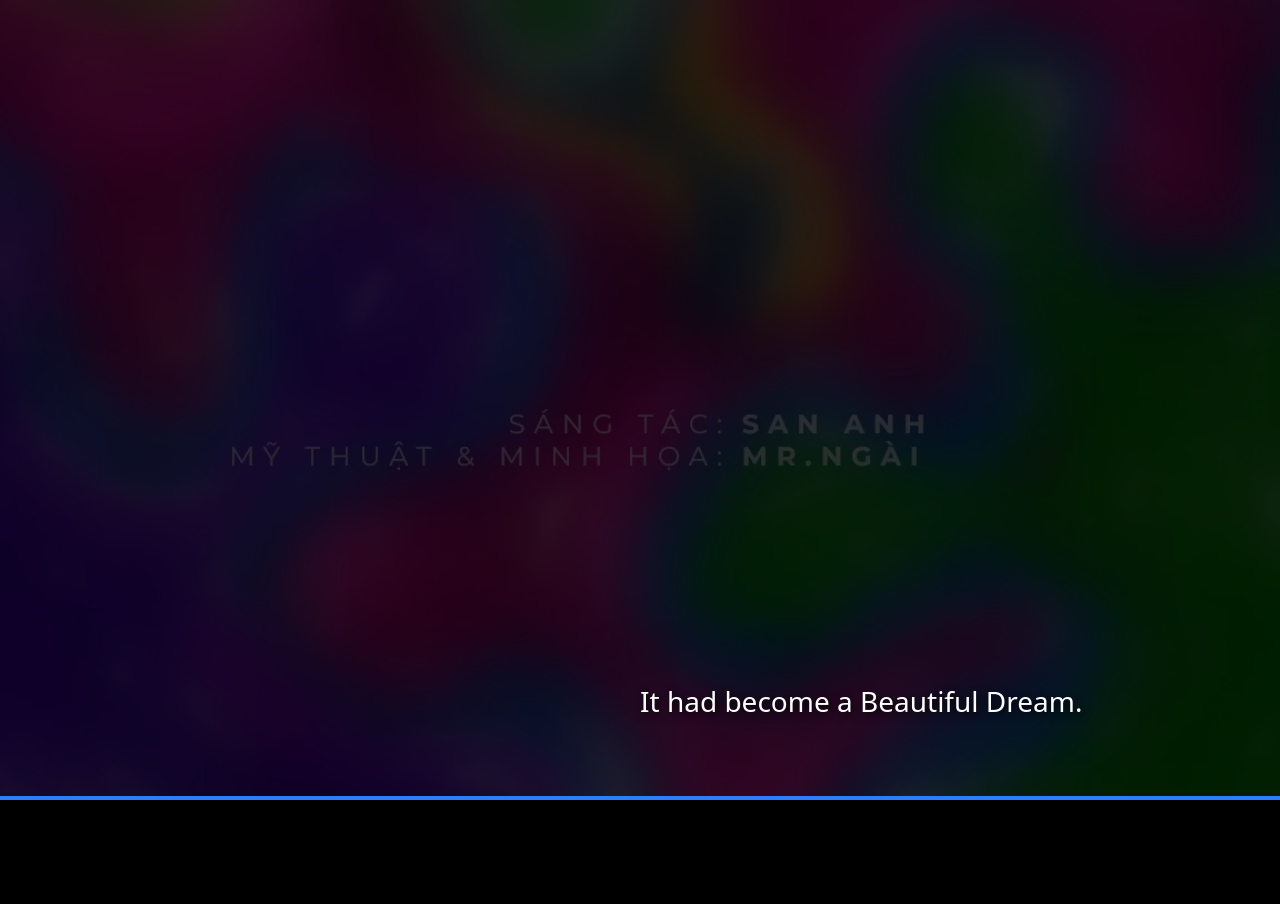
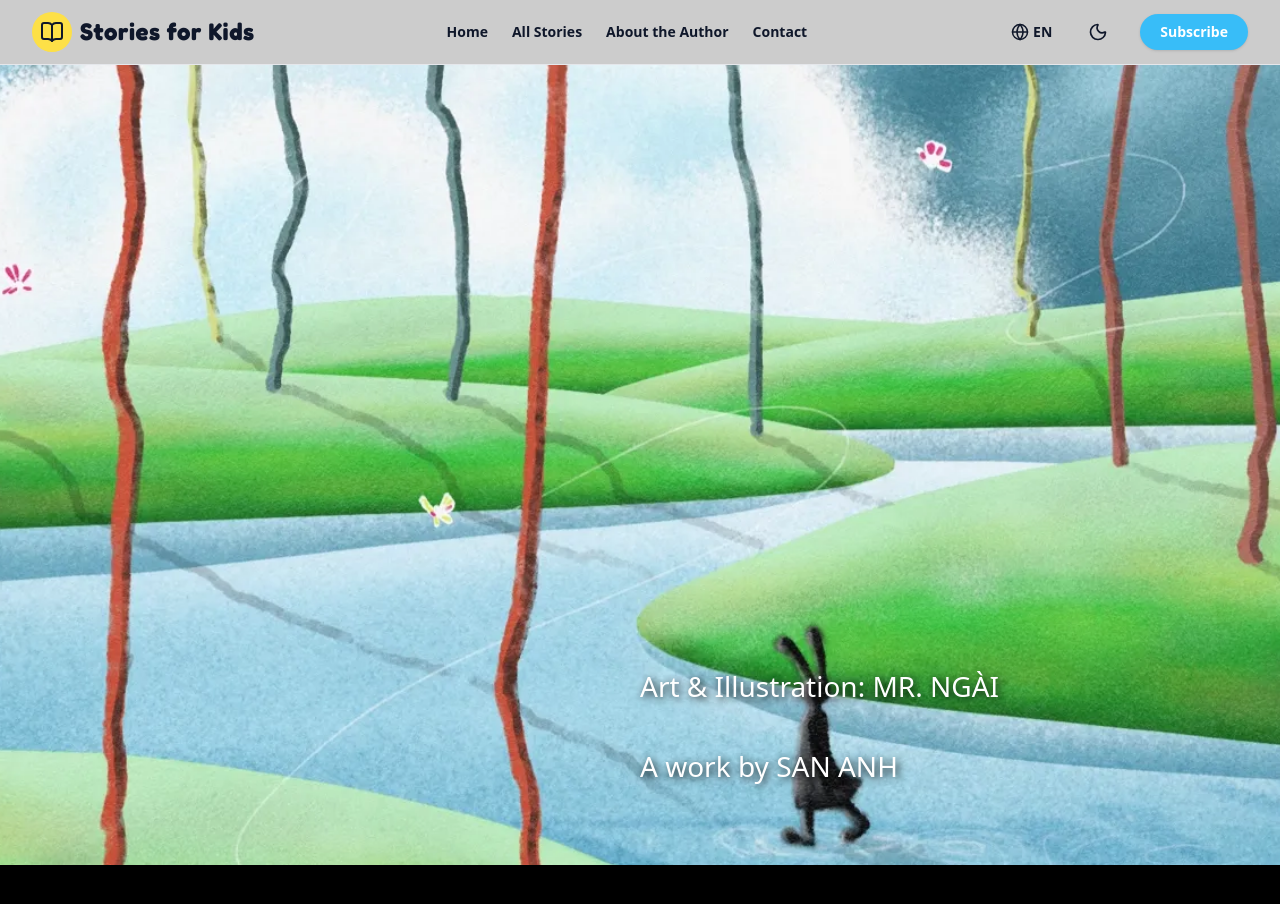
Before and after one commit to quanganh4869/anhemrot, a Next.js app: page / in a window 1280 px wide. Shown: the top 904 px of the page. Built offline with nearby package versions, Linux system fonts and the light colour scheme.

Commit message:
feat: restore header and footer to homepage

```diff
--- a/src/app/page.tsx
+++ b/src/app/page.tsx
@@ -1,5 +1,7 @@
 "use client";
 
+import Header from "@/components/layout/Header";
+import Footer from "@/components/layout/Footer";
 import { useLanguage } from "@/components/providers/LanguageProvider";
 import ScrollStoryReader from "@/features/story-studio/components/ScrollStoryReader";
 import { ChapterAnimConfig, Scene, AnimationPresetType } from "@/types/story-anim";
@@ -110,12 +112,13 @@ export default function Home() {
   mockAnimatedStory.scenes[1].layers[1].fontWeight = "bold";
 
   return (
-    <div className="bg-black text-white min-h-screen">
-      {/* We hide the traditional Header and Footer to make it a fully immersive experience */}
-      <main className="w-full h-full">
+    <div className="bg-black text-white min-h-screen flex flex-col">
+      <Header />
+      <main className="w-full flex-grow">
         {/* Scroll-based storytelling effect */}
         <ScrollStoryReader config={mockAnimatedStory} />
       </main>
+      <Footer />
     </div>
   );
 }
```
